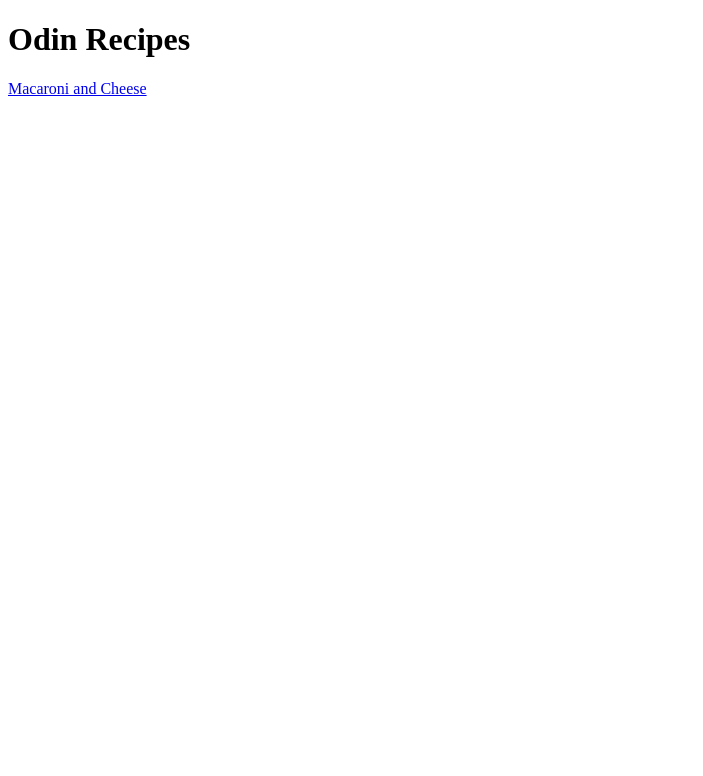
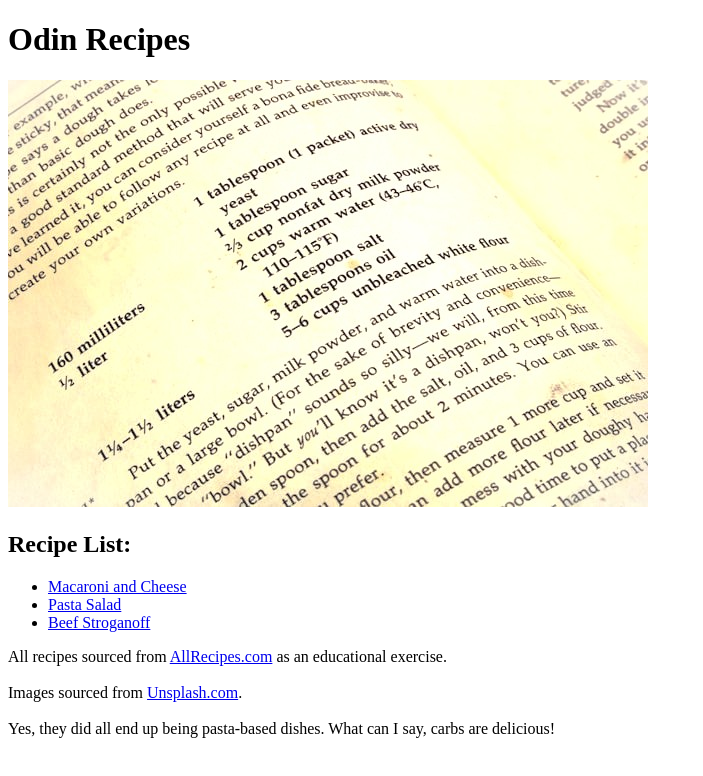
Before and after one commit to pragmaddux/odin-recipes, a plain HTML site: page index.html in a window 1280 px wide. Shown: the whole page, without its empty margins (0-703 px from the left). Drawn offline with Linux system fonts and the light colour scheme.

Commit message:
Add formatting and  recipes to index.html

```diff
--- a/index.html
+++ b/index.html
@@ -6,6 +6,19 @@
     </head>
     <body>
         <h1>Odin Recipes</h1>
-        <a href="./recipes/macaroni-and-cheese.html">Macaroni and Cheese</a>
+        <img src="recipe-book.jpg" alt="Opened Recipe Book">
+        <h2>Recipe List:</h2>
+        <ul>
+            <li><a href="./recipes/macaroni-and-cheese.html">Macaroni and Cheese</a></li>
+            <li><a href="./recipes/pasta-salad.html">Pasta Salad</a></li>
+            <li><a href="./recipes/stroganoff.html">Beef Stroganoff</a></li>
+        </ul>
+        <p>
+            All recipes sourced from <a href="https://www.allrecipes.com/">AllRecipes.com</a> as an educational exercise.
+            <br><br>
+            Images sourced from <a href="https://unsplash.com/">Unsplash.com</a>.
+            <br><br>
+            Yes, they did all end up being pasta-based dishes. What can I say, carbs are delicious!
+        </p>
     </body>
 </html>
```
Also changed, not shown: recipe-book.jpg (added).
